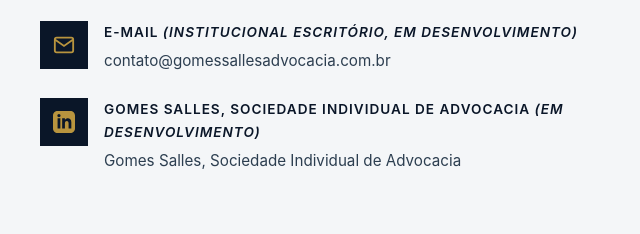
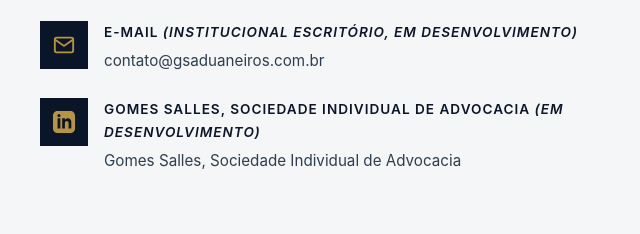
Before and after one commit to AHGSCAPOEIRA/gs-adv, a plain HTML site: page index.html in a window 1280 px wide. Shown: the part 3370-3604 px from the top of the page, 0-640 px from the left. Drawn offline with Linux system fonts and the light colour scheme.

Commit message:
Update index.html

```diff
--- a/index.html
+++ b/index.html
@@ -29,7 +29,7 @@
 <link rel="preload" as="image" href="assets/gomes-salles-advocacia-office.png">
 <link href="https://fonts.googleapis.com/css2?family=Cormorant+Garamond:wght@600;700&family=Inter:wght@300;400;500;600&display=swap" rel="stylesheet">
 <link rel="icon" type="image/x-icon" href="assets/gs-icon.ico">
-<script type="application/ld+json">{"@context":"https://schema.org","@type":"LegalService","name":"Gomes Salles, Sociedade Individual de Advocacia","description":"Escritório especializado em Direito Aduaneiro e Tributário no Rio de Janeiro, com anos de atuação especializada.","url":"https://www.gomessallesadvocacia.com.br","telephone":"+5521967063207","email":"contato@gomessallesadvocacia.com.br","address":{"@type":"PostalAddress","addressLocality":"Rio de Janeiro","addressRegion":"RJ","addressCountry":"BR"},"founder":{"@type":"Person","name":"Alexandre Henrique Gomes Salles","jobTitle":"Advogado - Sócio Fundador"},"areaServed":"BR","priceRange":"$$","sameAs":["https://www.linkedin.com/company/gomessallesadvocacia/"]}</script>
+<script type="application/ld+json">{"@context":"https://schema.org","@type":"LegalService","name":"Gomes Salles, Sociedade Individual de Advocacia","description":"Escritório especializado em Direito Aduaneiro e Tributário no Rio de Janeiro, com anos de atuação especializada.","url":"https://www.gomessallesadvocacia.com.br","telephone":"+5521967063207","email":"contato@gsaduaneiros.com.br","address":{"@type":"PostalAddress","addressLocality":"Rio de Janeiro","addressRegion":"RJ","addressCountry":"BR"},"founder":{"@type":"Person","name":"Alexandre Henrique Gomes Salles","jobTitle":"Advogado - Sócio Fundador"},"areaServed":"BR","priceRange":"$$","sameAs":["https://www.linkedin.com/company/gomessallesadvocacia/"]}</script>
 <style>
 *,*::before,*::after{margin:0;padding:0;box-sizing:border-box}
 :root{--navy:#0a1628;--navy-light:#132038;--graphite:#2c3e50;--gold:#b8943e;--gold-light:#d4af5a;--white:#fff;--off-white:#f4f6f8;--gray:#8a9bb0;--light-gray:#e1e7ed}
@@ -156,7 +156,7 @@ footer a{color:var(--gold);text-decoration:none}
 <h1 data-i18n-html="heroTitle">Gomes Salles, Sociedade Individual de Advocacia <br><em>Direito Aduaneiro e Tributário</em></h1>
 <!-- <p data-i18n-html="heroDesc">Os serviços jurídicos aduaneiros, exercidos no escritório<br>Gomes Salles, Sociedade Individual de Advocacia, tem por meta<br>principal alcançar a solução jurídica personalizada aos seus Clientes, com a<br>maior transparência e segurança.</p> -->
 <div class="hero-buttons">
-<a href="mailto:contato@gomessallesadvocacia.com.br" class="btn-primary" data-i18n="heroCta">Fale Conosco</a>
+<a href="mailto:contato@gsaduaneiros.com.br" class="btn-primary" data-i18n="heroCta">Fale Conosco</a>
 <a href="#areas" class="btn-outline" data-i18n="heroCta2">Nossas Áreas</a>
 </div>
 </div>
@@ -246,7 +246,7 @@ footer a{color:var(--gold);text-decoration:none}
 </div>
 <div class="contact-item">
 <div class="icon-c" aria-hidden="true"><svg viewBox="0 0 24 24" fill="none" stroke="currentColor" stroke-width="2"><path d="M4 4h16c1.1 0 2 .9 2 2v12c0 1.1-.9 2-2 2H4c-1.1 0-2-.9-2-2V6c0-1.1.9-2 2-2z"/><polyline points="22,6 12,13 2,6"/></svg></div>
-<div><h3 data-i18n-html="contactEmail">E-mail (Institucional Escritório) - EM DESENVOLVIMENTO</h3><p><a href="mailto:contato@gomessallesadvocacia.com.br">contato@gomessallesadvocacia.com.br</a></p></div>
+<div><h3 data-i18n-html="contactEmail">E-mail (Institucional Escritório) - EM DESENVOLVIMENTO</h3><p><a href="mailto:contato@gsaduaneiros.com.br">contato@gsaduaneiros.com.br</a></p></div>
 </div>
 <div class="contact-item">
 <div class="icon-c" aria-hidden="true"><svg viewBox="0 0 24 24" fill="currentColor"><path d="M19 0h-14c-2.761 0-5 2.239-5 5v14c0 2.761 2.239 5 5 5h14c2.762 0 5-2.239 5-5v-14c0-2.761-2.238-5-5-5zm-11 19h-3v-11h3v11zm-1.5-12.268c-.966 0-1.75-.79-1.75-1.764s.784-1.764 1.75-1.764 1.75.79 1.75 1.764-.783 1.764-1.75 1.764zm13.5 12.268h-3v-5.604c0-3.368-4-3.113-4 0v5.604h-3v-11h3v1.765c1.396-2.586 7-2.777 7 2.476v6.759z"/></svg></div>
```
